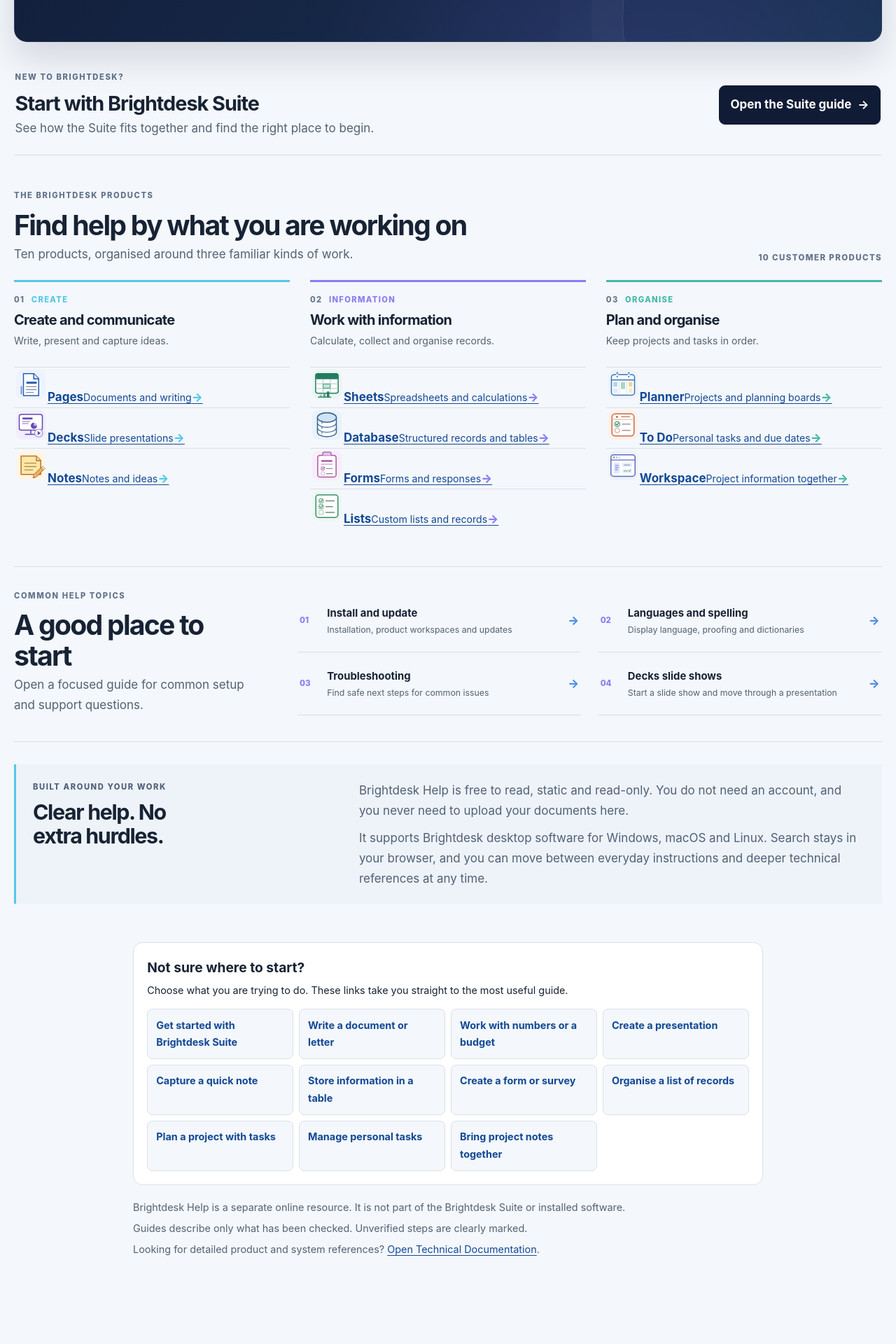
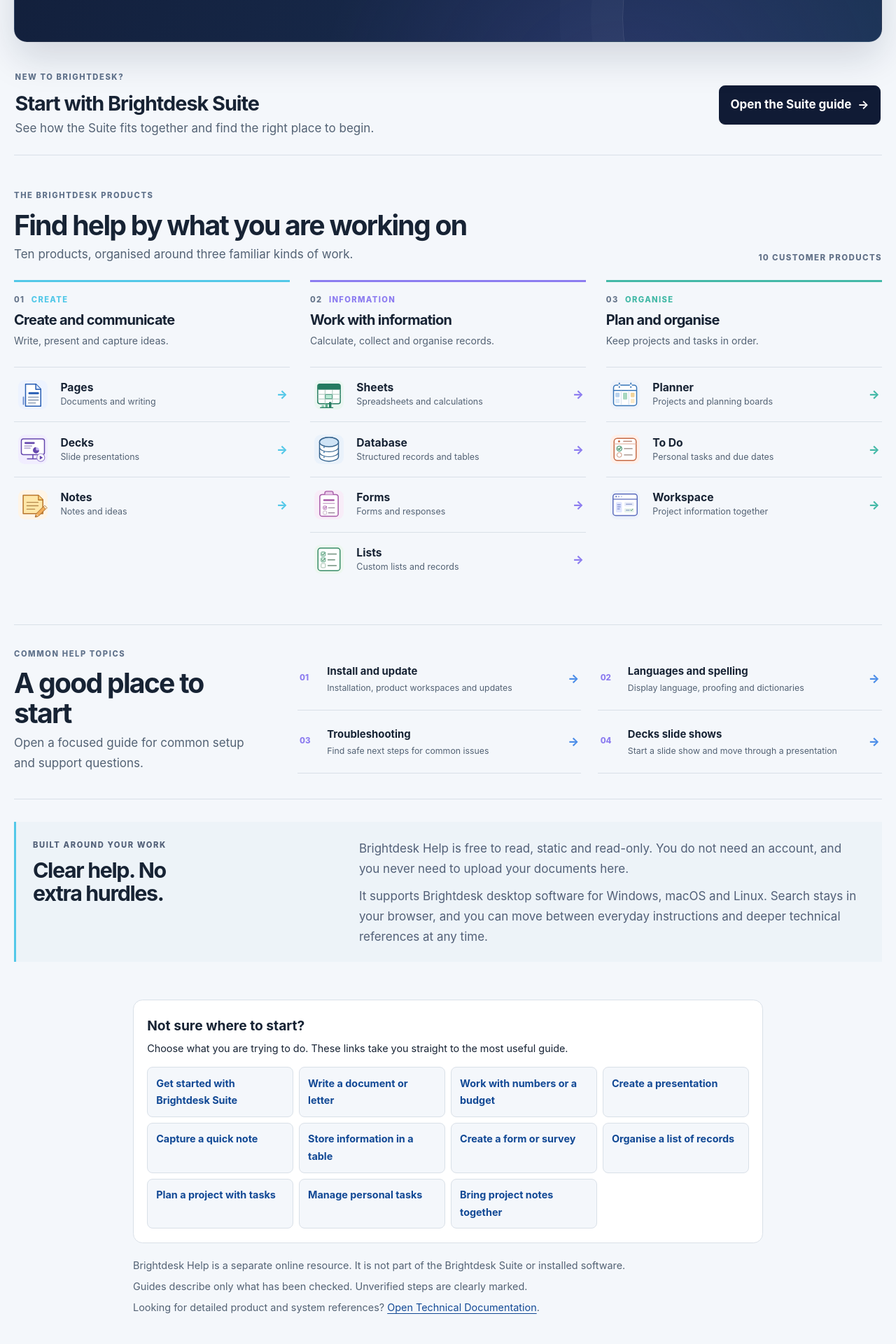
Before and after one commit to conz20/Brightdesk-Wiki, a Jekyll site: the page built from docs/index.md, in a window 1280 px wide. Shown: the part 730-2650 px from the top of the page at 70% size. Built offline with Jekyll 4.4.1, drawn with Linux system fonts in a browser that asks for light colours; before the commit the page ends 2567 px from its top, so only the background shows below that.

Commit message:
fix: apply homepage product link styling

```diff
--- a/docs/index.md
+++ b/docs/index.md
@@ -63,9 +63,9 @@ permalink: /index.html
       <h3 id="group-create-title">Create and communicate</h3>
       <p>Write, present and capture ideas.</p>
       <ul>
-        <li><a href="products/pages.html"><img src="assets/images/product-icons/pages.svg" alt="" width="48" height="48" loading="lazy"><span><strong>Pages</strong><small>Documents and writing</small></span><span class="home-arrow" aria-hidden="true">→</span></a></li>
-        <li><a href="products/decks.html"><img src="assets/images/product-icons/decks.svg" alt="" width="48" height="48" loading="lazy"><span><strong>Decks</strong><small>Slide presentations</small></span><span class="home-arrow" aria-hidden="true">→</span></a></li>
-        <li><a href="products/notes.html"><img src="assets/images/product-icons/notes.svg" alt="" width="48" height="48" loading="lazy"><span><strong>Notes</strong><small>Notes and ideas</small></span><span class="home-arrow" aria-hidden="true">→</span></a></li>
+        <li><a class="home-product-link" href="products/pages.html"><img src="assets/images/product-icons/pages.svg" alt="" width="48" height="48" loading="lazy"><span><strong>Pages</strong><small>Documents and writing</small></span><span class="home-arrow" aria-hidden="true">→</span></a></li>
+        <li><a class="home-product-link" href="products/decks.html"><img src="assets/images/product-icons/decks.svg" alt="" width="48" height="48" loading="lazy"><span><strong>Decks</strong><small>Slide presentations</small></span><span class="home-arrow" aria-hidden="true">→</span></a></li>
+        <li><a class="home-product-link" href="products/notes.html"><img src="assets/images/product-icons/notes.svg" alt="" width="48" height="48" loading="lazy"><span><strong>Notes</strong><small>Notes and ideas</small></span><span class="home-arrow" aria-hidden="true">→</span></a></li>
       </ul>
     </section>
 
@@ -74,10 +74,10 @@ permalink: /index.html
       <h3 id="group-information-title">Work with information</h3>
       <p>Calculate, collect and organise records.</p>
       <ul>
-        <li><a href="products/sheets.html"><img src="assets/images/product-icons/sheets.svg" alt="" width="48" height="48" loading="lazy"><span><strong>Sheets</strong><small>Spreadsheets and calculations</small></span><span class="home-arrow" aria-hidden="true">→</span></a></li>
-        <li><a href="products/database.html"><img src="assets/images/product-icons/database.svg" alt="" width="48" height="48" loading="lazy"><span><strong>Database</strong><small>Structured records and tables</small></span><span class="home-arrow" aria-hidden="true">→</span></a></li>
-        <li><a href="products/forms.html"><img src="assets/images/product-icons/forms.svg" alt="" width="48" height="48" loading="lazy"><span><strong>Forms</strong><small>Forms and responses</small></span><span class="home-arrow" aria-hidden="true">→</span></a></li>
-        <li><a href="products/lists.html"><img src="assets/images/product-icons/lists.svg" alt="" width="48" height="48" loading="lazy"><span><strong>Lists</strong><small>Custom lists and records</small></span><span class="home-arrow" aria-hidden="true">→</span></a></li>
+        <li><a class="home-product-link" href="products/sheets.html"><img src="assets/images/product-icons/sheets.svg" alt="" width="48" height="48" loading="lazy"><span><strong>Sheets</strong><small>Spreadsheets and calculations</small></span><span class="home-arrow" aria-hidden="true">→</span></a></li>
+        <li><a class="home-product-link" href="products/database.html"><img src="assets/images/product-icons/database.svg" alt="" width="48" height="48" loading="lazy"><span><strong>Database</strong><small>Structured records and tables</small></span><span class="home-arrow" aria-hidden="true">→</span></a></li>
+        <li><a class="home-product-link" href="products/forms.html"><img src="assets/images/product-icons/forms.svg" alt="" width="48" height="48" loading="lazy"><span><strong>Forms</strong><small>Forms and responses</small></span><span class="home-arrow" aria-hidden="true">→</span></a></li>
+        <li><a class="home-product-link" href="products/lists.html"><img src="assets/images/product-icons/lists.svg" alt="" width="48" height="48" loading="lazy"><span><strong>Lists</strong><small>Custom lists and records</small></span><span class="home-arrow" aria-hidden="true">→</span></a></li>
       </ul>
     </section>
 
@@ -86,9 +86,9 @@ permalink: /index.html
       <h3 id="group-plan-title">Plan and organise</h3>
       <p>Keep projects and tasks in order.</p>
       <ul>
-        <li><a href="products/planner.html"><img src="assets/images/product-icons/planner.svg" alt="" width="48" height="48" loading="lazy"><span><strong>Planner</strong><small>Projects and planning boards</small></span><span class="home-arrow" aria-hidden="true">→</span></a></li>
-        <li><a href="products/to-do.html"><img src="assets/images/product-icons/to-do.svg" alt="" width="48" height="48" loading="lazy"><span><strong>To Do</strong><small>Personal tasks and due dates</small></span><span class="home-arrow" aria-hidden="true">→</span></a></li>
-        <li><a href="products/workspace.html"><img src="assets/images/product-icons/workspace.svg" alt="" width="48" height="48" loading="lazy"><span><strong>Workspace</strong><small>Project information together</small></span><span class="home-arrow" aria-hidden="true">→</span></a></li>
+        <li><a class="home-product-link" href="products/planner.html"><img src="assets/images/product-icons/planner.svg" alt="" width="48" height="48" loading="lazy"><span><strong>Planner</strong><small>Projects and planning boards</small></span><span class="home-arrow" aria-hidden="true">→</span></a></li>
+        <li><a class="home-product-link" href="products/to-do.html"><img src="assets/images/product-icons/to-do.svg" alt="" width="48" height="48" loading="lazy"><span><strong>To Do</strong><small>Personal tasks and due dates</small></span><span class="home-arrow" aria-hidden="true">→</span></a></li>
+        <li><a class="home-product-link" href="products/workspace.html"><img src="assets/images/product-icons/workspace.svg" alt="" width="48" height="48" loading="lazy"><span><strong>Workspace</strong><small>Project information together</small></span><span class="home-arrow" aria-hidden="true">→</span></a></li>
       </ul>
     </section>
   </div>
```
